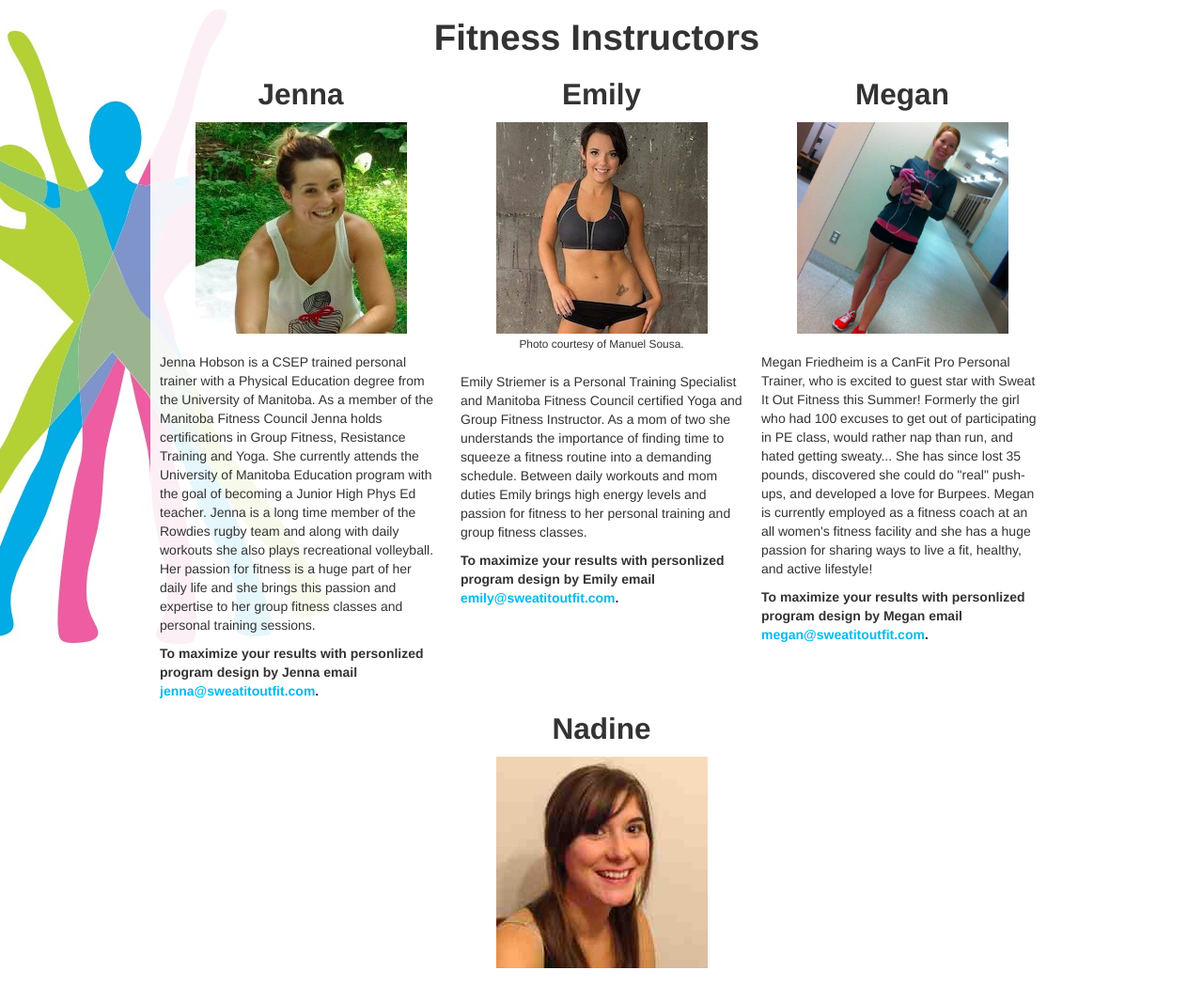
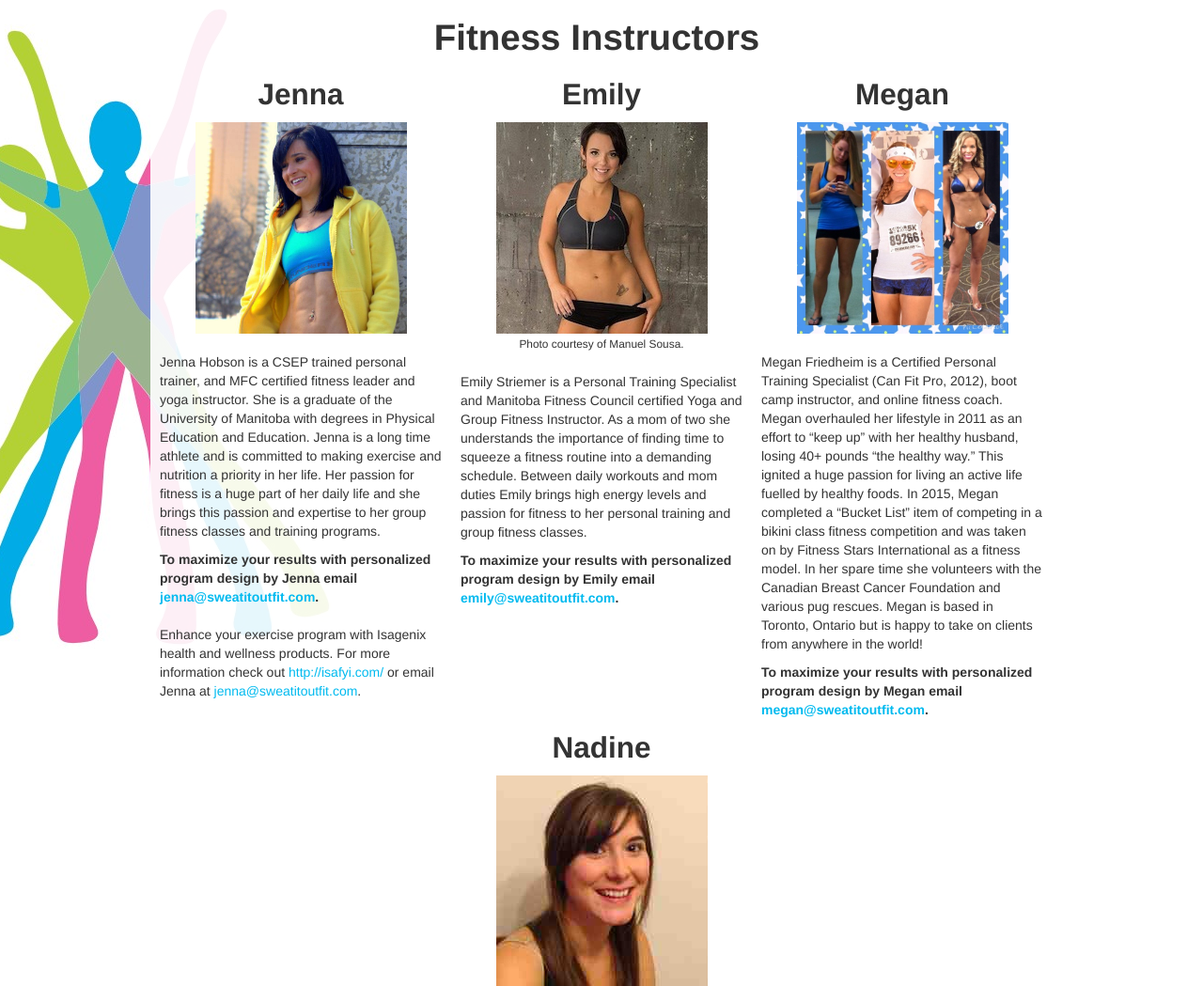
Before and after one commit to mstriemer/sweatitout, a Flask app: page /instructors in a window 1280 px wide. Shown: the part 81-1130 px from the top of the page at 94% size. Run offline with Flask 2, Linux system fonts and the light colour scheme.

Commit message:
Update bios

```diff
--- a/templates/instructors.html
+++ b/templates/instructors.html
@@ -6,13 +6,17 @@
     <div class="instructor">
         <h2>Jenna</h2>
         <div class="instructor-photo">
-            <img height="225" width="225" src="/static/images/Jenna.jpg">
+            <img height="225" width="225" src="/static/images/Jenna-2015-05-25.jpg">
         </div>
-        <div class="bio">Jenna Hobson is a CSEP trained personal trainer with a Physical Education degree from the University of Manitoba. As a member of the Manitoba Fitness Council Jenna holds certifications in Group Fitness, Resistance Training and Yoga. She currently attends the University of Manitoba Education program with the goal of becoming a Junior High Phys Ed teacher. Jenna is a long time member of the Rowdies rugby team and along with daily workouts she also plays recreational volleyball. Her passion for fitness is a huge part of her daily life and she brings this passion and expertise to her group fitness classes and personal training sessions.</div>
+        <div class="bio">Jenna Hobson is a CSEP trained personal trainer, and MFC certified fitness leader and yoga instructor. She is a graduate of the University of Manitoba with degrees in Physical Education and Education. Jenna is a long time athlete and is committed to making exercise and nutrition a priority in her life. Her passion for fitness is a huge part of her daily life and she brings this passion and expertise to her group fitness classes and training programs.</div>
         <div class="book-consultation">
-            To maximize your results with personlized program design by Jenna email
+            To maximize your results with personalized program design by Jenna email
             <a href="mailto:jenna@sweatitoutfit.com">jenna@sweatitoutfit.com</a>.
         </div>
+        <br>
+        <p>
+            Enhance your exercise program with Isagenix health and wellness products. For more information check out <a href="http://isafyi.com/">http://isafyi.com/</a> or email Jenna at <a href="mailto:jenna@sweatitoutfit.com">jenna@sweatitoutfit.com</a>.
+        </p>
     </div>
     <div class="instructor">
         <h2>Emily</h2>
@@ -23,18 +27,18 @@
         </div>
         <div class="bio">Emily Striemer is a Personal Training Specialist and Manitoba Fitness Council certified Yoga and Group Fitness Instructor. As a mom of two she understands the importance of finding time to squeeze a fitness routine into a demanding schedule. Between daily workouts and mom duties Emily brings high energy levels and passion for fitness to her personal training and group fitness classes.</div>
         <div class="book-consultation">
-            To maximize your results with personlized program design by Emily email
+            To maximize your results with personalized program design by Emily email
             <a href="mailto:emily@sweatitoutfit.com">emily@sweatitoutfit.com</a>.
         </div>
     </div>
     <div class="instructor">
         <h2>Megan</h2>
         <div class="instructor-photo">
-            <img height="225" width="225" src="/static/images/Megan.png">
+            <img height="225" width="225" src="/static/images/Megan-2015-05-25.jpg">
         </div>
-        <div class="bio">Megan Friedheim is a CanFit Pro Personal Trainer, who is excited to guest star with Sweat It Out Fitness this Summer! Formerly the girl who had 100 excuses to get out of participating in PE class, would rather nap than run, and hated getting sweaty... She has since lost 35 pounds, discovered she could do "real" push-ups, and developed a love for Burpees. Megan is currently employed as a fitness coach at an all women's fitness facility and she has a huge passion for sharing ways to live a fit, healthy, and active lifestyle!</div>
+        <div class="bio">Megan Friedheim is a Certified Personal Training Specialist (Can Fit Pro, 2012), boot camp instructor, and online fitness coach. Megan overhauled her lifestyle in 2011 as an effort to “keep up” with her healthy husband, losing 40+ pounds “the healthy way.” This ignited a huge passion for living an active life fuelled by healthy foods. In 2015, Megan completed a “Bucket List” item of competing in a bikini class fitness competition and was taken on by Fitness Stars International as a fitness model. In her spare time she volunteers with the Canadian Breast Cancer Foundation and various pug rescues. Megan is based in Toronto, Ontario but is happy to take on clients from anywhere in the world!</div>
         <div class="book-consultation">
-            To maximize your results with personlized program design by Megan email
+            To maximize your results with personalized program design by Megan email
             <a href="mailto:megan@sweatitoutfit.com">megan@sweatitoutfit.com</a>.
         </div>
     </div>
```
Also changed, not shown: static/images/Jenna-2015-05-25.jpg (added), static/images/Megan-2015-05-25.jpg (added).
